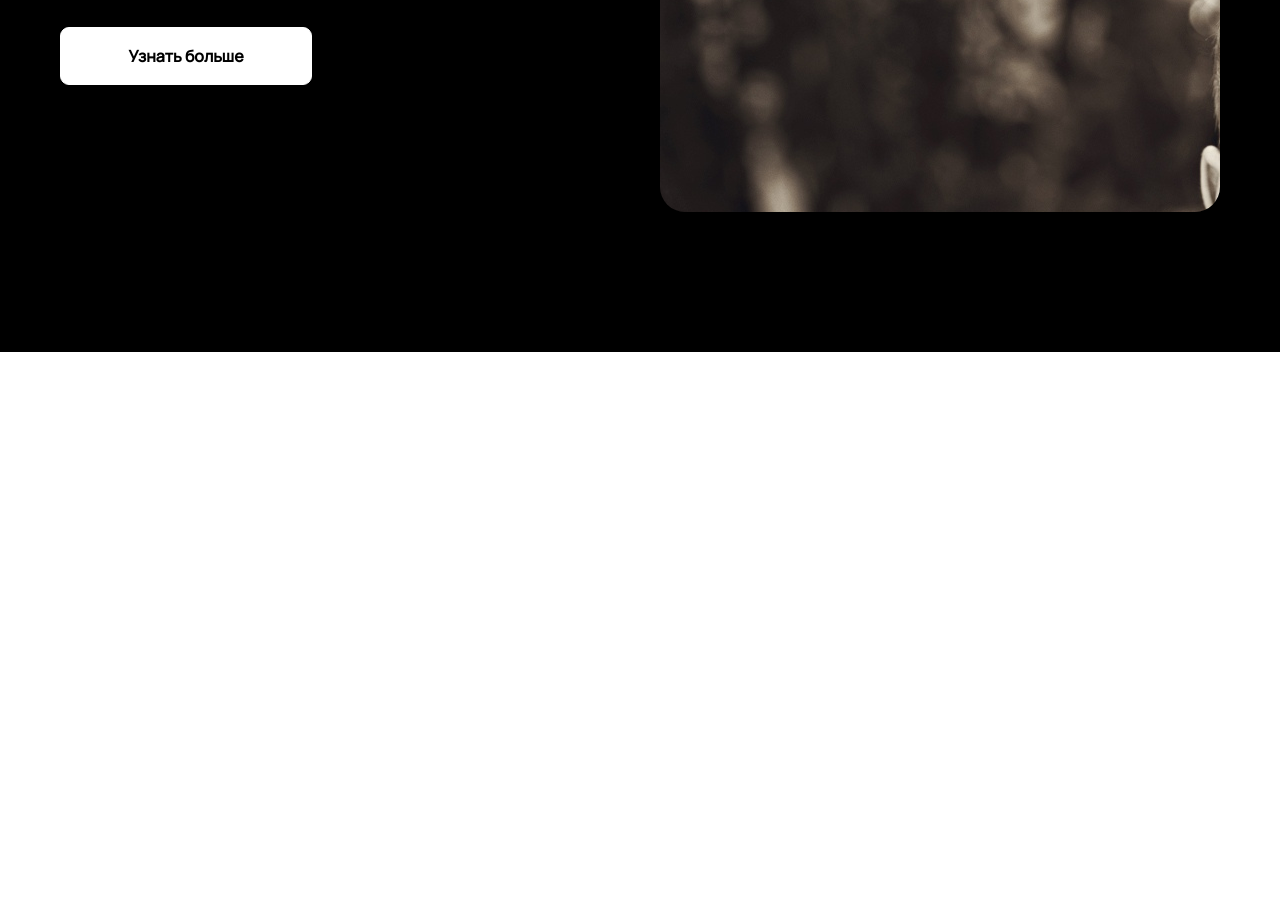
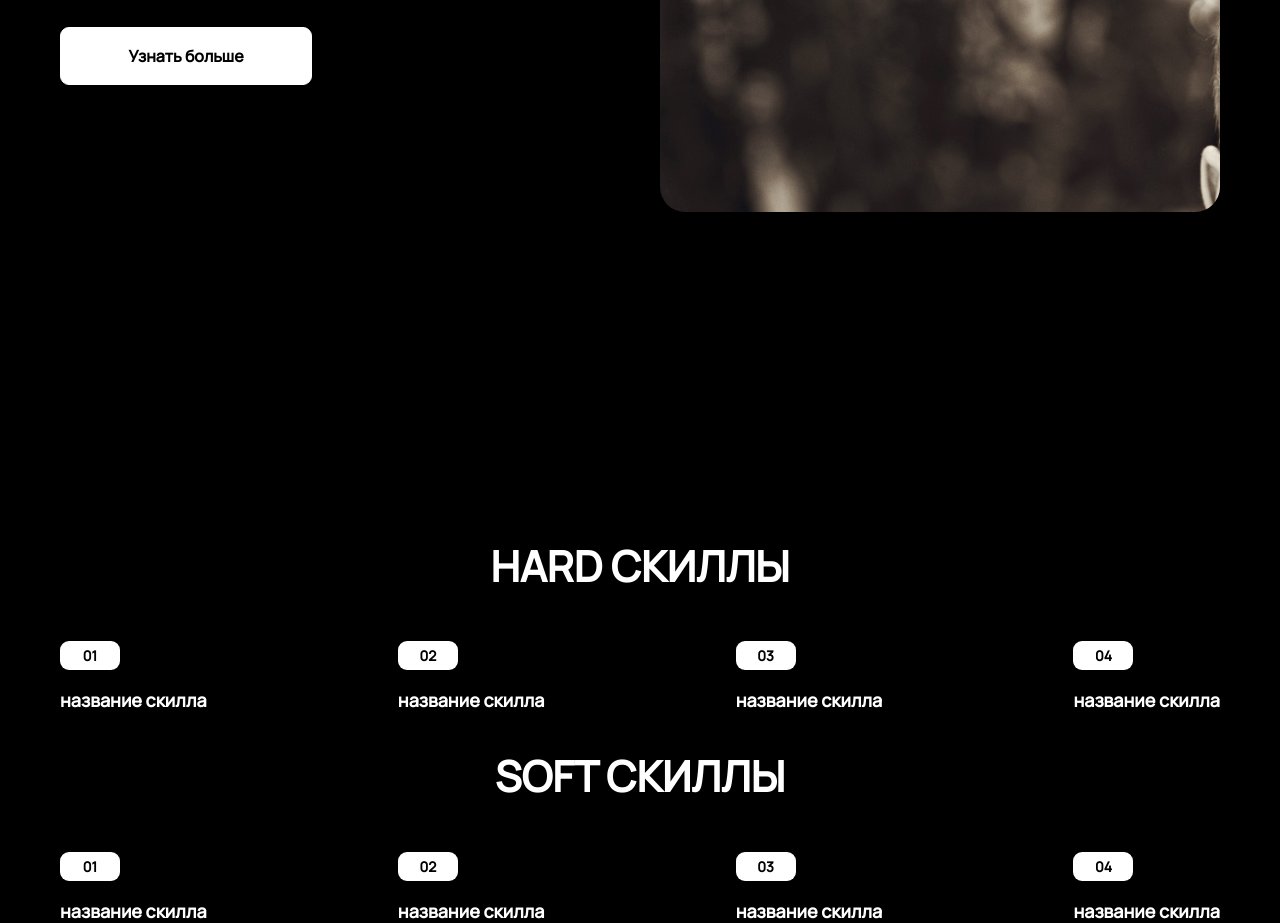
Before and after one commit to danechig/PotfoliO, a plain HTML site: page index.html in a window 1280 px wide. Shown: the part 613-1536 px from the top of the page. Before the commit the page ends 965 px from the top, so only its background shows below. Drawn offline with Linux system fonts and the light colour scheme; a small style sheet from the web is missing.

Commit message:
сделал секцию со скиллами

```diff
--- a/assets/styles/style.css
+++ b/assets/styles/style.css
@@ -172,3 +172,54 @@ html{
     height: 402px;
     border-radius: 25px;
 }
+
+
+
+
+
+
+
+
+
+
+
+.nomer{
+    margin-top: 150px;
+}
+.nomer .container{
+    display: flex;
+    flex-direction: column;
+}
+.nomer .container .big{
+    font-family: 'Manrope';
+    font-size: 42px;
+    font-weight: 700;
+    text-align: center;
+    color: white;
+}
+.nomer .container .robot{
+    display: flex;
+    justify-content: space-between;
+}
+
+.nomer .container .robot .n1 h2{
+    font-family: 'Manrope';
+    font-size: 14px;
+    font-weight: 600;
+    background-color: #ffffff;
+    color: rgb(0, 0, 0);
+    padding-top: 5px;
+    padding-bottom: 5px;
+    padding-left: 10px;
+    padding-right: 10px;
+    border-radius: 9px;
+    width: 60px;
+    text-align: center;
+}
+.nomer .container .robot .n1 h3{
+    font-family: 'Manrope';
+    font-size: 18px;
+    font-weight: 600;
+    margin-bottom: 0px;
+    color: white;
+}
--- a/index.html
+++ b/index.html
@@ -99,5 +99,69 @@
 
 
 
+
+    <section class="nomer">
+        <div class="container">
+            <h2 class="big">HARD СКИЛЛЫ</h2>
+            <div class="robot">
+                <div class="n1">
+                    <h2>01</h2>
+                    <h3> название скилла</h3>
+                </div>
+                <div class="n1">
+                    <h2>02</h2>
+                    <h3>название скилла</h3>
+                </div>
+                <div class="n1">
+                    <h2>03</h2>
+                    <h3>название скилла</h3>
+                </div>
+                <div class="n1">
+                    <h2>04</h2>
+                    <h3>название скилла</h3>
+                </div>
+            </div>
+        </div>
+
+
+        <div class="container">
+            <h2 class="big">SOFT СКИЛЛЫ</h2>
+            <div class="robot">
+                <div class="n1">
+                    <h2>01</h2>
+                    <h3>название скилла</h3>
+                </div>
+                <div class="n1">
+                    <h2>02</h2>
+                    <h3>название скилла</h3>
+                </div>
+                <div class="n1">
+                    <h2>03</h2>
+                    <h3>название скилла</h3>
+                </div>
+                <div class="n1">
+                    <h2>04</h2>
+                    <h3>название скилла</h3>
+                </div>
+            </div>
+        </div>
+    </section>
+
+
+
+
+
+
+
+
+
+
+
+
+
+
+
+
+
 </body>
 </html>
```
